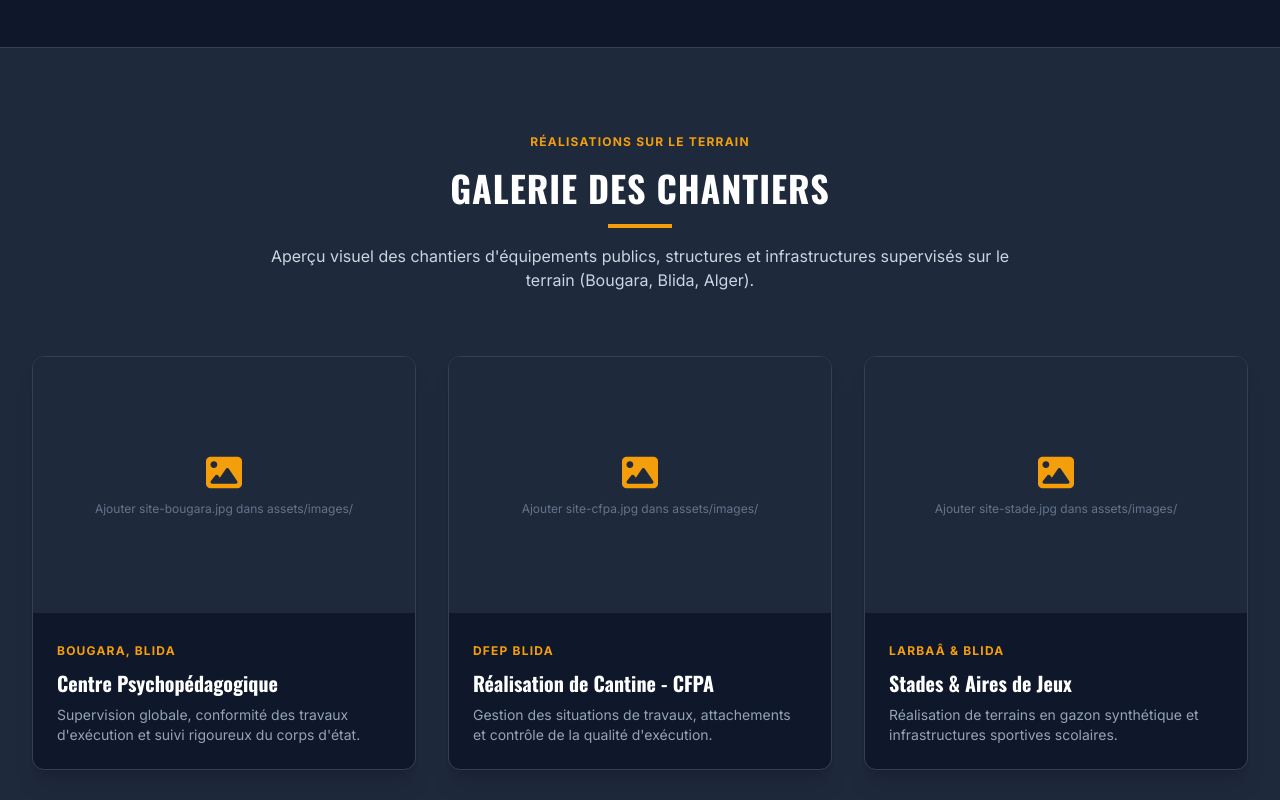
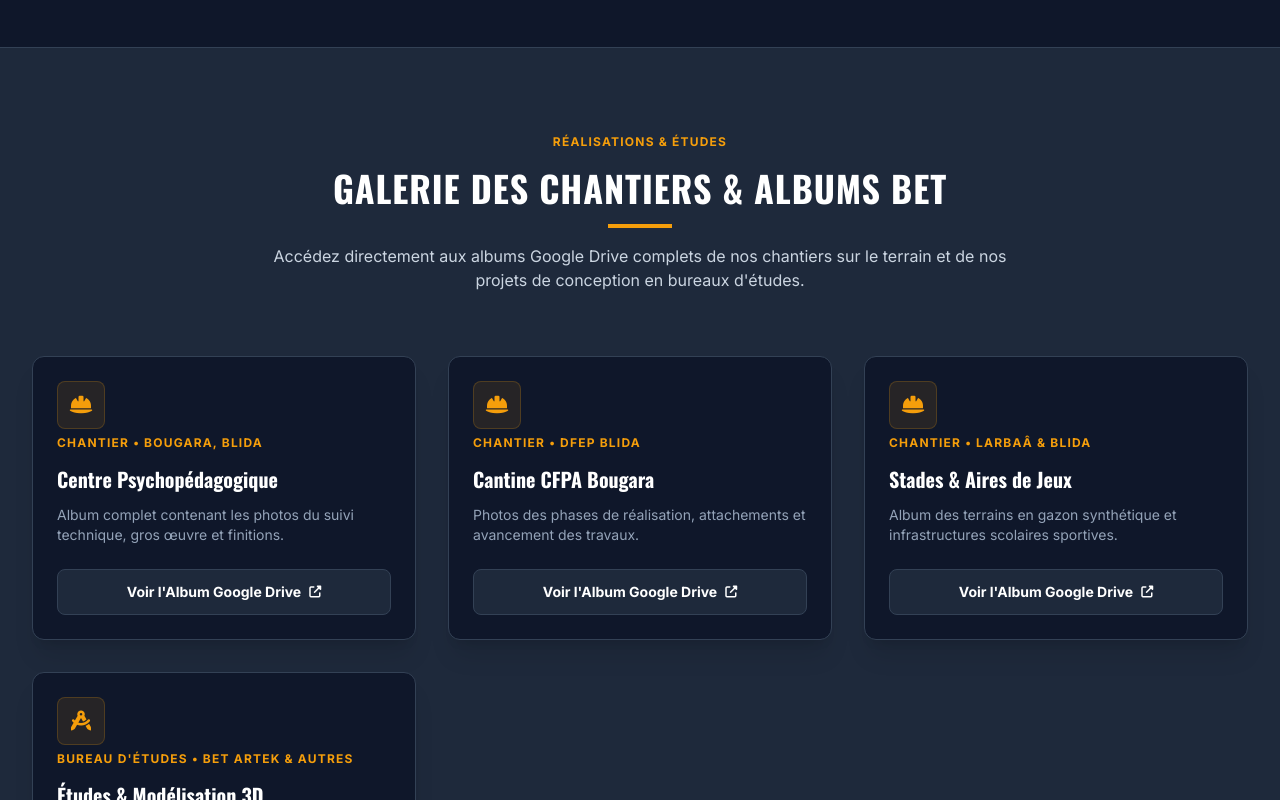
Before and after one commit to lakelmerzak-afk/lakel-portfolio, a plain HTML site: page index.html in a window 1280 px wide. Shown: the part 2000-2800 px from the top of the page. Drawn offline with nearby package versions, Linux system fonts and the light colour scheme; files whose address does not match are found by name.

Commit message:
Update google drive links

```diff
--- a/index.html
+++ b/index.html
@@ -52,7 +52,7 @@
             <nav class="hidden md:flex items-center space-x-8 text-sm font-medium tracking-wide">
                 <a href="#about" class="hover:text-industrial-accent transition-colors">À Propos</a>
                 <a href="#experience" class="hover:text-industrial-accent transition-colors">CV & Expérience</a>
-                <a href="#gallery" class="hover:text-industrial-accent transition-colors">Chانيت / Terrain</a>
+                <a href="#gallery" class="hover:text-industrial-accent transition-colors">Chantier/ Terrain</a>
                 <a href="#videos" class="hover:text-industrial-accent transition-colors">Vidéos</a>
                 <a href="#contact" class="bg-industrial-accent hover:bg-industrial-accentHover text-industrial-900 px-5 py-2.5 rounded font-bold transition-all shadow-md shadow-industrial-accent/10">Contact</a>
             </nav>
@@ -248,67 +248,87 @@
         </div>
     </section>
 
-    <!-- FIELD EXPERIENCE GALLERY SECTION -->
+   <!-- FIELD EXPERIENCE & BET GALLERY SECTION -->
     <section id="gallery" class="py-20 bg-industrial-800 border-t border-b border-slate-700">
         <div class="max-w-7xl mx-auto px-4 sm:px-6 lg:px-8">
             <div class="text-center max-w-3xl mx-auto mb-16 space-y-4">
-                <span class="text-industrial-accent text-xs font-bold tracking-widest uppercase">Réalisations sur le Terrain</span>
-                <h2 class="text-3xl sm:text-4xl font-bold uppercase tracking-wide text-white">Galerie des Chantiers</h2>
+                <span class="text-industrial-accent text-xs font-bold tracking-widest uppercase">Réalisations & Études</span>
+                <h2 class="text-3xl sm:text-4xl font-bold uppercase tracking-wide text-white">Galerie des Chantiers & Albums BET</h2>
                 <div class="w-16 h-1 bg-industrial-accent mx-auto"></div>
-                <p class="text-slate-300">Aperçu visuel des chantiers d'équipements publics, structures et infrastructures supervisés sur le terrain (Bougara, Blida, Alger).</p>
+                <p class="text-slate-300">Accédez directement aux albums Google Drive complets de nos chantiers sur le terrain et de nos projets de conception en bureaux d'études.</p>
             </div>
 
-            <!-- Gallery Grid -->
+            <!-- Gallery / Albums Grid -->
             <div class="grid grid-cols-1 md:grid-cols-3 gap-8">
-                <!-- Gallery Item 1 -->
-                <div class="group relative bg-industrial-900 rounded-xl overflow-hidden border border-slate-700 shadow-xl">
-                    <!-- Replace with your actual site image in assets/images/ -->
-                    <div class="h-64 overflow-hidden bg-slate-800 flex items-center justify-center">
-                        <img src="assets/images/site-bougara.jpg" alt="Centre Psychopédagogique Bougara" class="w-full h-full object-cover group-hover:scale-105 transition-all duration-500" onerror="this.parentElement.innerHTML='<div class=\'text-center p-6 text-slate-500\'><i class=\'fa-solid fa-image text-4xl mb-2 text-industrial-accent\'></i><p class=\'text-xs\'>Ajouter site-bougara.jpg dans assets/images/</p></div>'">
+
+                <!-- 1. Chantier: Centre Psychopédagogique Bougara -->
+                <div class="bg-industrial-900 rounded-xl overflow-hidden border border-slate-700 shadow-xl p-6 flex flex-col justify-between space-y-6">
+                    <div class="space-y-3">
+                        <div class="w-12 h-12 rounded-lg bg-industrial-accent/10 border border-industrial-accent/20 flex items-center justify-center text-industrial-accent text-xl">
+                            <i class="fa-solid fa-helmet-safety"></i>
+                        </div>
+                        <span class="text-xs text-industrial-accent font-bold uppercase tracking-widest">Chantier • Bougara, Blida</span>
+                        <h3 class="text-xl font-bold text-white">Centre Psychopédagogique</h3>
+                        <p class="text-slate-400 text-sm">Album complet contenant les photos du suivi technique, gros œuvre et finitions.</p>
                     </div>
-                    <div class="p-6 space-y-2">
-                        <span class="text-xs text-industrial-accent font-bold uppercase tracking-widest">Bougara, Blida</span>
-                        <h3 class="text-xl font-bold text-white">Centre Psychopédagogique</h3>
-                        <p class="text-slate-400 text-sm">Supervision globale, conformité des travaux d'exécution et suivi rigoureux du corps d'état.</p>
-                    </div>
+                    <a href=https://drive.google.com/drive/folders/11tn_1xTr4whlSSPbyk2rXuEfTZmDiUI1?usp=drive_link target="_blank" class="w-full bg-industrial-800 hover:bg-industrial-accent hover:text-industrial-900 text-white font-bold py-3 px-4 rounded-lg border border-slate-700 transition-all flex items-center justify-center space-x-2 text-sm">
+                        <span>Voir l'Album Google Drive</span>
+                        <i class="fa-solid fa-external-link-alt text-xs"></i>
+                    </a>
                 </div>
 
-                <!-- Gallery Item 2 -->
-                <div class="group relative bg-industrial-900 rounded-xl overflow-hidden border border-slate-700 shadow-xl">
-                    <div class="h-64 overflow-hidden bg-slate-800 flex items-center justify-center">
-                        <img src="assets/images/site-cfpa.jpg" alt="Cantine CFPA Bougara" class="w-full h-full object-cover group-hover:scale-105 transition-all duration-500" onerror="this.parentElement.innerHTML='<div class=\'text-center p-6 text-slate-500\'><i class=\'fa-solid fa-image text-4xl mb-2 text-industrial-accent\'></i><p class=\'text-xs\'>Ajouter site-cfpa.jpg dans assets/images/</p></div>'">
+                <!-- 2. Chantier: Cantine CFPA Bougara -->
+                <div class="bg-industrial-900 rounded-xl overflow-hidden border border-slate-700 shadow-xl p-6 flex flex-col justify-between space-y-6">
+                    <div class="space-y-3">
+                        <div class="w-12 h-12 rounded-lg bg-industrial-accent/10 border border-industrial-accent/20 flex items-center justify-center text-industrial-accent text-xl">
+                            <i class="fa-solid fa-helmet-safety"></i>
+                        </div>
+                        <span class="text-xs text-industrial-accent font-bold uppercase tracking-widest">Chantier • DFEP Blida</span>
+                        <h3 class="text-xl font-bold text-white">Cantine CFPA Bougara</h3>
+                        <p class="text-slate-400 text-sm">Photos des phases de réalisation, attachements et avancement des travaux.</p>
                     </div>
-                    <div class="p-6 space-y-2">
-                        <span class="text-xs text-industrial-accent font-bold uppercase tracking-widest">DFEP Blida</span>
-                        <h3 class="text-xl font-bold text-white">Réalisation de Cantine - CFPA</h3>
-                        <p class="text-slate-400 text-sm">Gestion des situations de travaux, attachements et contrôle de la qualité d'exécution.</p>
-                    </div>
+                    <a href=https://drive.google.com/drive/folders/1ylyTXTYd2wDpVIiy8AcWH34KPU2TXVoK?usp=drive_linktarget="_blank" class="w-full bg-industrial-800 hover:bg-industrial-accent hover:text-industrial-900 text-white font-bold py-3 px-4 rounded-lg border border-slate-700 transition-all flex items-center justify-center space-x-2 text-sm">
+                        <span>Voir l'Album Google Drive</span>
+                        <i class="fa-solid fa-external-link-alt text-xs"></i>
+                    </a>
                 </div>
 
-                <!-- Gallery Item 3 -->
-                <div class="group relative bg-industrial-900 rounded-xl overflow-hidden border border-slate-700 shadow-xl">
-                    <div class="h-64 overflow-hidden bg-slate-800 flex items-center justify-center">
-                        <img src="assets/images/site-stade.jpg" alt="Infrastructures & Stades" class="w-full h-full object-cover group-hover:scale-105 transition-all duration-500" onerror="this.parentElement.innerHTML='<div class=\'text-center p-6 text-slate-500\'><i class=\'fa-solid fa-image text-4xl mb-2 text-industrial-accent\'></i><p class=\'text-xs\'>Ajouter site-stade.jpg dans assets/images/</p></div>'">
+                <!-- 3. Chantier: Stades & Aires de Jeux -->
+                <div class="bg-industrial-900 rounded-xl overflow-hidden border border-slate-700 shadow-xl p-6 flex flex-col justify-between space-y-6">
+                    <div class="space-y-3">
+                        <div class="w-12 h-12 rounded-lg bg-industrial-accent/10 border border-industrial-accent/20 flex items-center justify-center text-industrial-accent text-xl">
+                            <i class="fa-solid fa-helmet-safety"></i>
+                        </div>
+                        <span class="text-xs text-industrial-accent font-bold uppercase tracking-widest">Chantier • Larbaâ & Blida</span>
+                        <h3 class="text-xl font-bold text-white">Stades & Aires de Jeux</h3>
+                        <p class="text-slate-400 text-sm">Album des terrains en gazon synthétique et infrastructures scolaires sportives.</p>
                     </div>
-                    <div class="p-6 space-y-2">
-                        <span class="text-xs text-industrial-accent font-bold uppercase tracking-widest">Larbaâ & Blida</span>
-                        <h3 class="text-xl font-bold text-white">Stades & Aires de Jeux</h3>
-                        <p class="text-slate-400 text-sm">Réalisation de terrains en gazon synthétique et infrastructures sportives scolaires.</p>
+                    <a href=https://drive.google.com/drive/folders/1qjteQEVDortE6a6P1bHnAV_tOBA58q-k?usp=drive_link target="_blank" class="w-full bg-industrial-800 hover:bg-industrial-accent hover:text-industrial-900 text-white font-bold py-3 px-4 rounded-lg border border-slate-700 transition-all flex items-center justify-center space-x-2 text-sm">
+                        <span>Voir l'Album Google Drive</span>
+                        <i class="fa-solid fa-external-link-alt text-xs"></i>
+                    </a>
+                </div>
+
+                <!-- 4. BET: Projets de Conception & Dossiers EXE (الخانة الجديدة الخاصة بمكتب الدراسات) -->
+                <div class="bg-industrial-900 rounded-xl overflow-hidden border border-slate-700 shadow-xl p-6 flex flex-col justify-between space-y-6">
+                    <div class="space-y-3">
+                        <div class="w-12 h-12 rounded-lg bg-industrial-accent/10 border border-industrial-accent/20 flex items-center justify-center text-industrial-accent text-xl">
+                            <i class="fa-solid fa-compass-drafting"></i>
+                        </div>
+                        <span class="text-xs text-industrial-accent font-bold uppercase tracking-widest">Bureau d'Études • BET ARTEK & Autres</span>
+                        <h3 class="text-xl font-bold text-white">Études & Modélisation 3D</h3>
+                        <p class="text-slate-400 text-sm">Album des dossiers d'exécution (EXE), rendus 3D (Lumion/V-Ray) et conceptions architecturales.</p>
                     </div>
+                    <!-- ضع رابط جوجل درايف الخاص بألبوم مكاتب الدراسات مكان علامات التنصيص أدناه -->
+                    <a href="https://drive.google.com/drive/folders/رابط_ألبوم_مكتب_الدراسات_هنا" target="_blank" class="w-full bg-industrial-800 hover:bg-industrial-accent hover:text-industrial-900 text-white font-bold py-3 px-4 rounded-lg border border-slate-700 transition-all flex items-center justify-center space-x-2 text-sm">
+                        <span>Voir l'Album Google Drive</span>
+                        <i class="fa-solid fa-external-link-alt text-xs"></i>
+                    </a>
                 </div>
+
             </div>
         </div>
     </section>
-
-    <!-- VIDEO SHOWCASE SECTION -->
-    <section id="videos" class="py-20 bg-industrial-900">
-        <div class="max-w-7xl mx-auto px-4 sm:px-6 lg:px-8">
-            <div class="text-center max-w-3xl mx-auto mb-16 space-y-4">
-                <span class="text-industrial-accent text-xs font-bold tracking-widest uppercase">Immersion Technique</span>
-                <h2 class="text-3xl sm:text-4xl font-bold uppercase tracking-wide text-white">Vidéos de Suivi & Projets</h2>
-                <div class="w-16 h-1 bg-industrial-accent mx-auto"></div>
-                <p class="text-slate-400">Visionnez les walkthroughs de chantiers, revues de progression et présentations de modélisations architecturales 3D.</p>
-            </div>
 
             <!-- Video Player Container -->
             <div class="max-w-4xl mx-auto bg-industrial-800 border border-slate-700 rounded-xl overflow-hidden shadow-2xl">
```
